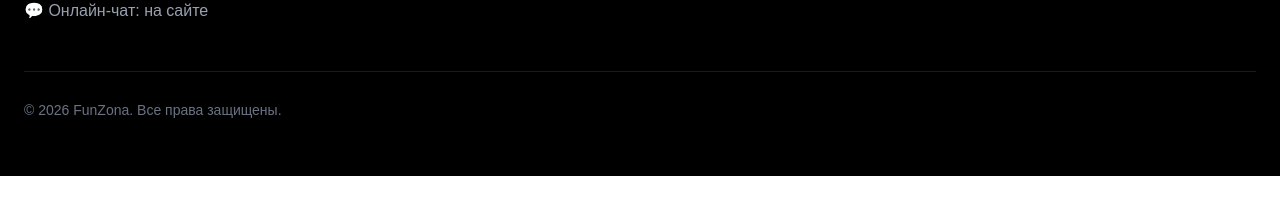
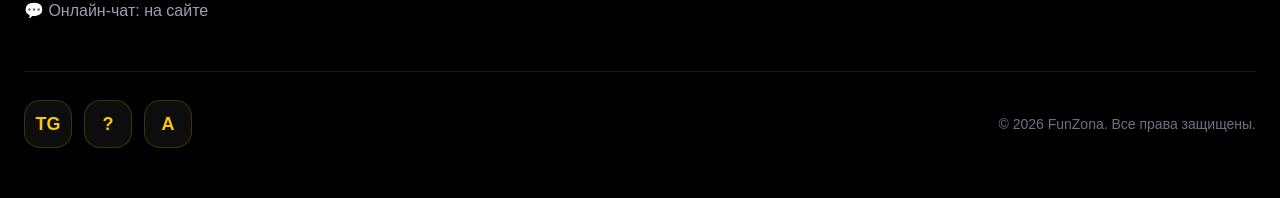
Before and after one commit to maksimzharkov03-eng/funzona, a Next.js app: page / in a window 1280 px wide. Shown: the part 2107-2305 px from the top of the page. Before the commit the page ends 2283 px from the top, so only its background shows below. Built offline with nearby package versions, Linux system fonts and the light colour scheme; no server answers; the database is empty.

Commit message:
Add footer social buttons

```diff
--- a/app/layout.tsx
+++ b/app/layout.tsx
@@ -87,8 +87,47 @@ export default function RootLayout({
     </div>
   </div>
 
-  <div className="max-w-7xl mx-auto mt-12 pt-7 border-t border-white/10 text-gray-500 text-sm">
-    © 2026 FunZona. Все права защищены.
+  <div className="max-w-7xl mx-auto mt-12 border-t border-white/10 pt-7">
+    <div className="flex flex-col items-center justify-between gap-5 sm:flex-row">
+      <div className="flex items-center justify-center gap-3">
+        <a
+          href="https://t.me/Funzona_Psn"
+          target="_blank"
+          rel="noopener noreferrer"
+          aria-label="Telegram канал FunZona"
+          title="Telegram канал"
+          className="flex h-12 w-12 items-center justify-center rounded-2xl border border-yellow-400/20 bg-white/5 text-lg font-black text-yellow-400 transition hover:border-yellow-400 hover:bg-yellow-400 hover:text-black"
+        >
+          TG
+        </a>
+
+        <a
+          href="https://t.me/FunZona_manager"
+          target="_blank"
+          rel="noopener noreferrer"
+          aria-label="Telegram поддержка FunZona"
+          title="Telegram поддержка"
+          className="flex h-12 w-12 items-center justify-center rounded-2xl border border-yellow-400/20 bg-white/5 text-lg font-black text-yellow-400 transition hover:border-yellow-400 hover:bg-yellow-400 hover:text-black"
+        >
+          ?
+        </a>
+
+        <a
+          href="https://www.avito.ru/brands/d385dcfcd8583518f42b79cefb6ec156/all?sellerId=dc8e1aac44f9faeeda07c10050b086fa"
+          target="_blank"
+          rel="noopener noreferrer"
+          aria-label="Avito FunZona"
+          title="Avito"
+          className="flex h-12 w-12 items-center justify-center rounded-2xl border border-yellow-400/20 bg-white/5 text-lg font-black text-yellow-400 transition hover:border-yellow-400 hover:bg-yellow-400 hover:text-black"
+        >
+          A
+        </a>
+      </div>
+
+      <p className="text-sm text-gray-500">
+        © 2026 FunZona. Все права защищены.
+      </p>
+    </div>
   </div>
 </footer>
       </body>
```
